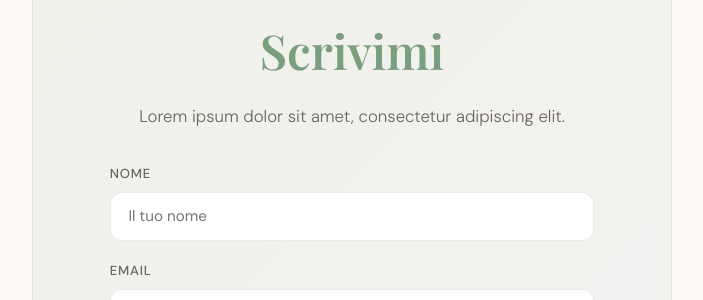
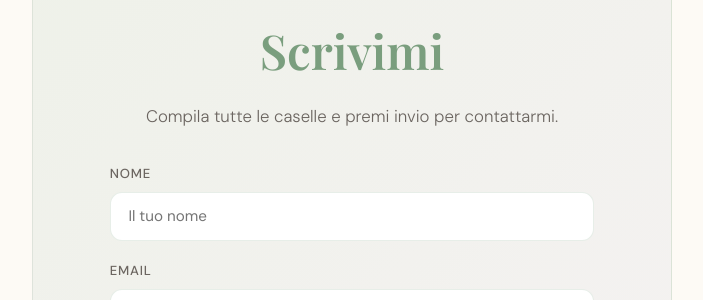
Before and after one commit to ilquadernodellaprof/ilquadernodellaprof.github.io, a Jekyll site: the page built from about/index.html, in a window 1280 px wide and 900 px high, scrolled down 1453 px. Shown: the part 155-455 px from the top of the window, without its empty margins (288-991 px from the left). Built offline with Jekyll 4.4.1, drawn with Linux system fonts in a browser that asks for light colours; some web fonts are replaced.

Commit message:
Update contact section text in index.html

```diff
--- a/about/index.html
+++ b/about/index.html
@@ -449,7 +449,7 @@ layout: null
     <div class="contact-inner reveal">
       <div class="section-label" style="justify-content:center;">Contatti</div>
       <h2>Scrivimi</h2>
-      <p>Lorem ipsum dolor sit amet, consectetur adipiscing elit.</p>
+      <p>Compila tutte le caselle e premi invio per contattarmi.</p>
 
       <!--
         FormSubmit — istruzioni:
```
